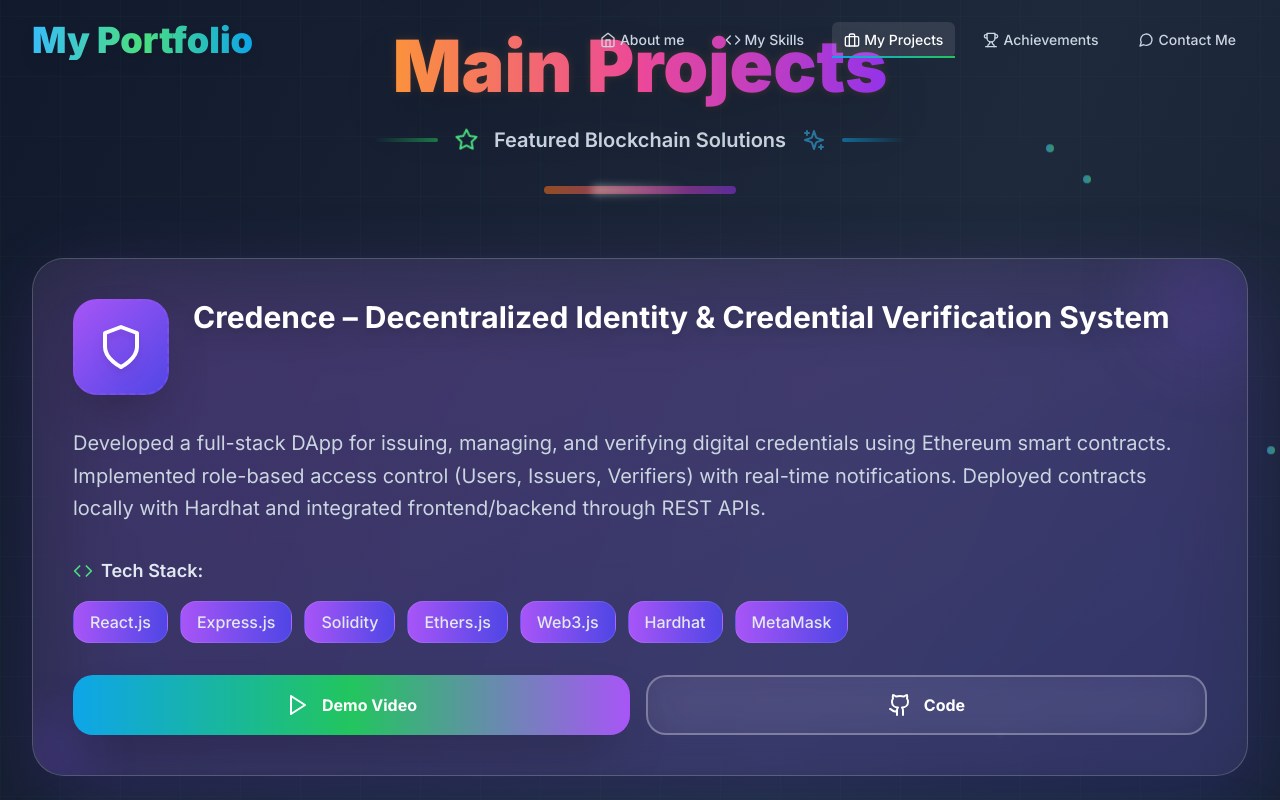
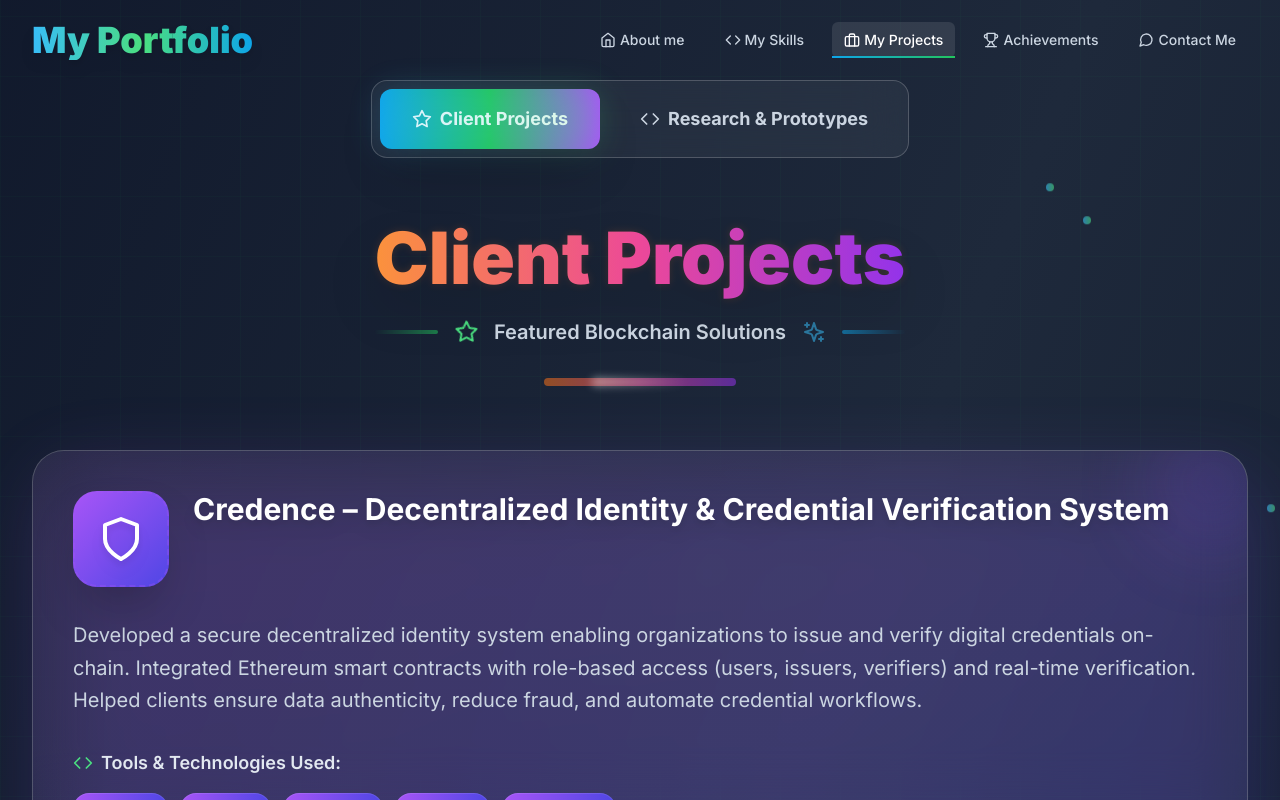
Before and after one commit to JunaidCD/Freelance_Portfolio-, a React (Vite) app: page / in a window 1280 px wide. Both pictures are taken after a click on the button "View My Work". Shown: the part 464-1264 px from the top of the page. Built offline with nearby package versions, Linux system fonts and the light colour scheme.

Commit message:
Working on Project section

```diff
--- a/src/components/Projects.jsx
+++ b/src/components/Projects.jsx
@@ -8,8 +8,9 @@ const Projects = () => {
   const mainProjects = [
     {
       title: 'Credence – Decentralized Identity & Credential Verification System',
-      description: 'Developed a full-stack DApp for issuing, managing, and verifying digital credentials using Ethereum smart contracts. Implemented role-based access control (Users, Issuers, Verifiers) with real-time notifications. Deployed contracts locally with Hardhat and integrated frontend/backend through REST APIs.',
-      techStack: ['React.js', 'Express.js', 'Solidity', 'Ethers.js', 'Web3.js', 'Hardhat', 'MetaMask'],
+      description: 'Developed a secure decentralized identity system enabling organizations to issue and verify digital credentials on-chain. Integrated Ethereum smart contracts with role-based access (users, issuers, verifiers) and real-time verification. Helped clients ensure data authenticity, reduce fraud, and automate credential workflows.',
+      serviceCategory: 'Smart Contract Development | DApp Development',
+      techStack: ['React.js', 'Solidity', 'Ethers.js', 'Hardhat', 'MetaMask'],
       color: 'from-purple-500 to-indigo-600',
       glowColor: 'shadow-purple-500/50',
       icon: Shield,
@@ -158,25 +159,32 @@ const Projects = () => {
           <div className="relative inline-block">
             <h2 className="text-6xl md:text-8xl font-black animate-slide-up relative z-10">
               <span className="bg-gradient-to-r from-primary-400 via-accent-400 to-purple-500 bg-clip-text text-transparent">
-                My Projects
+                Blockchain Solutions & Client Work
               </span>
             </h2>
             {/* Text Shadow */}
             <div className="absolute inset-0 text-6xl md:text-8xl font-black text-primary-500/20 blur-sm animate-pulse">
-              My Projects
+              Blockchain Solutions & Client Work
             </div>
           </div>
 
           <div className="mt-8 flex items-center justify-center gap-4">
             <Sparkles className="w-8 h-8 text-accent-400 animate-spin" />
             <p className="text-2xl md:text-3xl text-slate-300 font-semibold">
-              Blockchain & Web3 Innovations
+              Showcasing real-world blockchain applications and Web3 products built for clients and startups
             </p>
             <Star className="w-8 h-8 text-primary-400 animate-pulse" />
           </div>
 
+          {/* Professional Subtitle */}
+          <div className="mt-6 max-w-3xl mx-auto">
+            <p className="text-lg text-slate-400 text-center italic animate-slide-up" style={{animationDelay: '0.3s'}}>
+              Custom blockchain solutions crafted to fit real business needs.
+            </p>
+          </div>
+
           {/* Decorative Line */}
-          <div className="mt-6 mx-auto w-32 h-1 bg-gradient-to-r from-primary-500 to-accent-500 rounded-full animate-pulse"></div>
+          <div className="mt-8 mx-auto w-32 h-1 bg-gradient-to-r from-primary-500 to-accent-500 rounded-full animate-pulse"></div>
         </div>
 
         {/* Project Category Toggle */}
@@ -193,7 +201,7 @@ const Projects = () => {
               >
                 <span className="relative flex items-center space-x-2">
                   <Star className="w-5 h-5" />
-                  <span>Main Projects</span>
+                  <span>Client Projects</span>
                 </span>
                 {activeSection === 'main' && (
                   <div className="absolute inset-0 bg-gradient-to-r from-primary-400 to-accent-400 opacity-20 rounded-xl blur-lg"></div>
@@ -210,7 +218,7 @@ const Projects = () => {
               >
                 <span className="relative flex items-center space-x-2">
                   <Code className="w-5 h-5" />
-                  <span>Hackathon Projects</span>
+                  <span>Research & Prototypes</span>
                 </span>
                 {activeSection === 'hackathon' && (
                   <div className="absolute inset-0 bg-gradient-to-r from-emerald-400 to-teal-400 opacity-20 rounded-xl blur-lg"></div>
@@ -228,12 +236,12 @@ const Projects = () => {
               <div className="relative inline-block">
                 <h3 className="text-5xl md:text-7xl font-black animate-slide-up relative z-10">
                   <span className="bg-gradient-to-r from-orange-400 via-pink-500 to-purple-600 bg-clip-text text-transparent drop-shadow-2xl">
-                    Main Projects
+                    Client Projects
                   </span>
                 </h3>
                 {/* Text Shadow */}
                 <div className="absolute inset-0 text-5xl md:text-7xl font-black text-orange-500/30 blur-sm animate-pulse">
-                  Main Projects
+                  Client Projects
                 </div>
               </div>
 
@@ -310,7 +318,7 @@ const Projects = () => {
                       <div className="mb-8">
                         <h5 className="text-lg font-semibold text-slate-200 mb-4 flex items-center">
                           <Code className="w-5 h-5 mr-2 text-accent-400" />
-                          Tech Stack:
+                          Tools & Technologies Used:
                         </h5>
                         <div className="flex flex-wrap gap-3">
                           {project.techStack.map((tech, techIndex) => (
@@ -348,7 +356,7 @@ const Projects = () => {
                               <ExternalLink className="w-6 h-6 group-hover/btn:scale-125 transition-transform duration-500" /> :
                               <Play className="w-6 h-6 group-hover/btn:scale-125 transition-transform duration-500" />
                             }
-                            <span>{project.title.includes('AyurHerb') ? 'Deployment Link' : 'Demo Video'}</span>
+                            <span>{project.title.includes('AyurHerb') ? 'Live Demo' : 'Live Demo'}</span>
                           </span>
                         </button>
 
@@ -357,7 +365,7 @@ const Projects = () => {
                           className="group/btn relative px-8 py-4 glass rounded-[1.25rem] font-bold text-white border-2 border-white/30 hover:border-white/60 backdrop-blur-xl hover:bg-white/10 transform hover:scale-110 hover:-translate-y-2 transition-all duration-500 overflow-hidden flex-1">
                           <span className="relative flex items-center justify-center space-x-3">
                             <Github className="w-6 h-6 group-hover/btn:rotate-12 transition-transform duration-300" />
-                            <span>Code</span>
+                            <span>View Code</span>
                           </span>
                         </button>
                       </div>
@@ -476,7 +484,7 @@ const Projects = () => {
                       <div className="mb-8">
                         <h5 className="text-lg font-semibold text-slate-200 mb-4 flex items-center">
                           <Code className="w-5 h-5 mr-2 text-accent-400" />
-                          Tech Stack:
+                          Tools & Technologies Used:
                         </h5>
                         <div className="flex flex-wrap gap-3">
                           {project.techStack.map((tech, techIndex) => (
@@ -520,7 +528,7 @@ const Projects = () => {
                           className="group/btn relative px-8 py-4 glass rounded-[1.25rem] font-bold text-white border-2 border-white/30 hover:border-white/60 backdrop-blur-xl hover:bg-white/10 transform hover:scale-110 hover:-translate-y-2 transition-all duration-500 overflow-hidden flex-1">
                           <span className="relative flex items-center justify-center space-x-3">
                             <Github className="w-6 h-6 group-hover/btn:rotate-12 transition-transform duration-300" />
-                            <span>Code</span>
+                            <span>View Code</span>
                           </span>
                         </button>
                       </div>
--- a/src/components/Skills.jsx
+++ b/src/components/Skills.jsx
@@ -255,10 +255,10 @@ const Skills = ({ setCurrentPage }) => {
         {/* Enhanced Floating Stats */}
         <div className="grid grid-cols-2 md:grid-cols-4 gap-8 mb-20">
           {[
-            { number: '25+', label: 'Technologies', icon: Code, color: 'from-blue-500 to-cyan-500', bgColor: 'bg-blue-500/10' },
-            { number: '5+', label: 'Categories', icon: Database, color: 'from-purple-500 to-pink-500', bgColor: 'bg-purple-500/10' },
-            { number: '2+', label: 'Years Learning', icon: Zap, color: 'from-orange-500 to-red-500', bgColor: 'bg-orange-500/10' },
-            { number: '∞', label: 'Passion', icon: Sparkles, color: 'from-green-500 to-emerald-500', bgColor: 'bg-green-500/10' }
+            { number: '10+', label: 'Blockchain Tools Used', icon: Code, color: 'from-blue-500 to-cyan-500', bgColor: 'bg-blue-500/10' },
+            { number: '5+', label: 'Domains Covered', icon: Database, color: 'from-purple-500 to-pink-500', bgColor: 'bg-purple-500/10' },
+            { number: '2+', label: 'Years in Web3', icon: Zap, color: 'from-orange-500 to-red-500', bgColor: 'bg-orange-500/10' },
+            { number: '100%', label: 'Client Focus', icon: Sparkles, color: 'from-green-500 to-emerald-500', bgColor: 'bg-green-500/10' }
           ].map((stat, index) => (
             <div
               key={stat.label}
```
